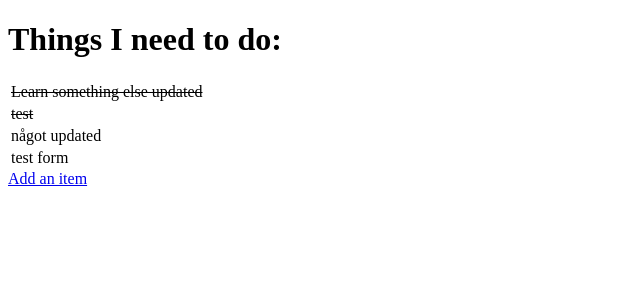
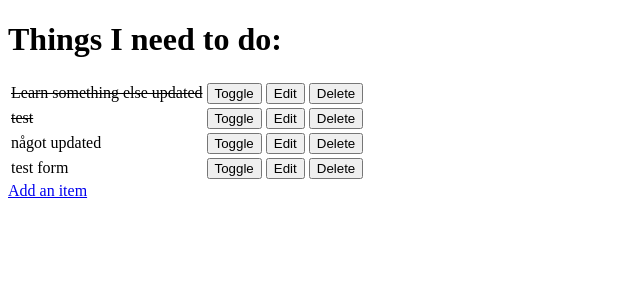
Before and after one commit to EmelieMarkkanen/hello-django-fsf, a Django app: page / in a window 1280 px wide. Shown: the top 300 px of the page, without its empty margins (0-640 px from the left). Run offline with Django 3.2, Linux system fonts and the light colour scheme; data comes from the database, SQL or seed files in the repository; both versions use the stored data as it was after the commit.

Commit message:
Add functionality to edit, toggle and delete item
Add url:s, views and template for edit, toggle and delete item

```diff
--- a/Django_todo/urls.py
+++ b/Django_todo/urls.py
@@ -15,10 +15,14 @@ Including another URLconf
 """
 from django.contrib import admin
 from django.urls import path
-from todo.views import get_todo_list, add_item
+from todo import views
+
 
 urlpatterns = [
     path('admin/', admin.site.urls),
-    path('', get_todo_list, name='get_todo_list'),
-    path('add', add_item, name='add')
+    path('', views.get_todo_list, name='get_todo_list'),
+    path('add', views.add_item, name='add'),
+    path('edit/<item_id>', views.edit_item, name='edit'),
+    path('toggle/<item_id>', views.toggle_item, name='toggle'),
+    path('delete/<item_id>', views.delete_item, name='delete'),
 ]
--- a/todo/templates/todo/todo_list.html
+++ b/todo/templates/todo/todo_list.html
@@ -18,6 +18,27 @@
             {%else%}
             <td>{{item.name}}</td>
             {%endif%}
+            <td>
+                <a href="/toggle/{{ item.id }}">
+                    <button>
+                        Toggle
+                    </button>
+                </a>
+            </td>
+            <td>
+                <a href="/edit/{{ item.id }}">
+                    <button>
+                        Edit
+                    </button>
+                </a>
+            </td>
+            <td>
+                <a href="/delete/{{ item.id }}">
+                    <button>
+                        Delete
+                    </button>
+                </a>
+            </td>
         </tr>
         {% empty %}
         <tr><td>You have nothing to do</td></tr>
--- a/todo/views.py
+++ b/todo/views.py
@@ -1,4 +1,4 @@
-from django.shortcuts import render, redirect
+from django.shortcuts import render, redirect, get_object_or_404
 from .models import Item
 from .forms import ItemForm
 
@@ -24,3 +24,29 @@ def add_item(request):
         'form': form
     }
     return render(request, 'todo/add_item.html', context)
+
+
+def edit_item(request, item_id):
+    item = get_object_or_404(Item, id=item_id)
+    if request.method == 'POST':
+        form = ItemForm(request.POST, instance=item)
+        if form.is_valid():
+            form.save()
+            return redirect('get_todo_list')
+    form = ItemForm(instance=item)
+    context = {
+        'form': form
+    }
+    return render(request, 'todo/edit_item.html', context)
+
+
+def toggle_item(request, item_id):
+    item = get_object_or_404(Item, id=item_id)
+    item.done = not item.done
+    item.save()
+    return redirect('get_todo_list')
+
+def delete_item(request, item_id):
+    item = get_object_or_404(Item, id=item_id)
+    item.delete()
+    return redirect('get_todo_list')
```
Also changed, not shown: todo/templates/todo/edit_item.html (added, +24 -0 lines), db.sqlite3.
